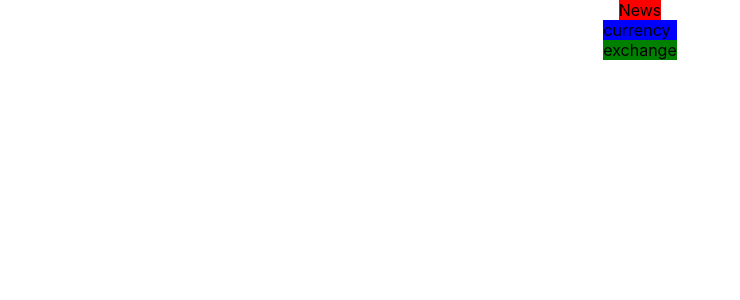
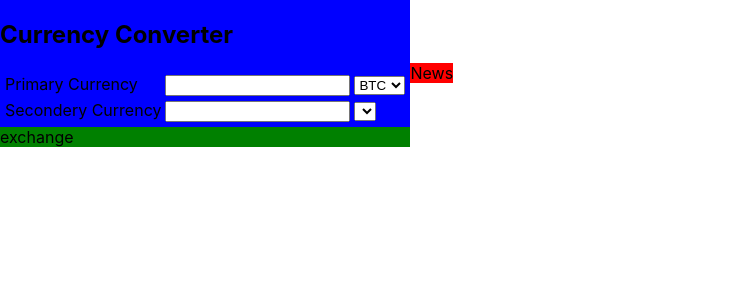
Before and after one commit to BlakeSartin/Crypto-Dashboard, a React (Create React App) app in the folder crypto-dash/: page / in a window 1280 px wide. Shown: the top 300 px of the page, without its empty margins (0-740 px from the left). Built offline with nearby package versions, Linux system fonts and the light colour scheme.

Commit message:
add currency converter component skeleton

```diff
--- a/crypto-dash/src/App.js
+++ b/crypto-dash/src/App.js
@@ -4,8 +4,8 @@ import CurrencyConverter from "./components/CurrencyConverter";
 const App = () => {
   return (
     <div className="app">
+      <CurrencyConverter />
       <News />
-      <CurrencyConverter />
     </div>
   );
 }
--- a/crypto-dash/src/components/CurrencyConverter.js
+++ b/crypto-dash/src/components/CurrencyConverter.js
@@ -1,13 +1,53 @@
 import ExchangeRate from "./ExchangeRate";
 
 const CurrencyConverter = () => {
+  const currencies = ["BTC", "ETH", "USD", "XRP", "LTC", "ADA"];
+
   return (
-    <div className = "currency-converter">
-      currency
+    <div className="currency-converter">
+      <h2>Currency Converter</h2>
+      <div className="input-box">
+        <table>
+          <body>
+            <tr>
+              <td>Primary Currency</td>
+              <td>
+                <input type="number" name="currency-ammount-1" value={""} />
+              </td>
+              <td>
+                <select
+                  value={""}
+                  name="currency-option-1"
+                  className="currency-options"
+                >
+                  {currencies.map((currency) => (
+                    <option>{currency}</option>
+                  ))}
+                </select>
+              </td>
+            </tr>
+            <tr>
+              <td>Secondery Currency</td>
+              <td>
+                <input type="number" name="currency-ammount-2" value={""} />
+              </td>
+              <td>
+                <select
+                  value={""}
+                  name="currency-option-2"
+                  className="currency-options"
+                >
+                  <option></option>
+                </select>
+              </td>
+            </tr>
+          </body>
+        </table>
+      </div>
+
       <ExchangeRate />
     </div>
   );
-}
-
+};
 
 export default CurrencyConverter;
--- a/crypto-dash/src/index.css
+++ b/crypto-dash/src/index.css
@@ -14,7 +14,7 @@ code {
 
 .app {
   display: flex;
-  flex-direction: column;
+
   align-items: center;
 }
 
```
